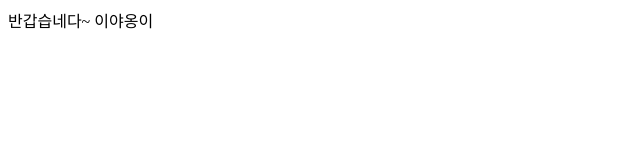
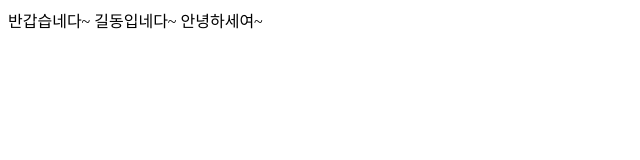
Before and after one commit to skfkdem33/test, a plain HTML site: page webtest/WebContent/index.html in a window 1280 px wide. Shown: the whole page, without its empty margins (0-640 px from the left). Drawn offline with Linux system fonts and the light colour scheme.

Commit message:
인덱스

```diff
--- a/webtest/WebContent/index.html
+++ b/webtest/WebContent/index.html
@@ -6,7 +6,7 @@
 </head>
 <body>
 반갑습네다~
-이야옹이
-
+길동입네다~
+안녕하세여~
 </body>
 </html>
```
